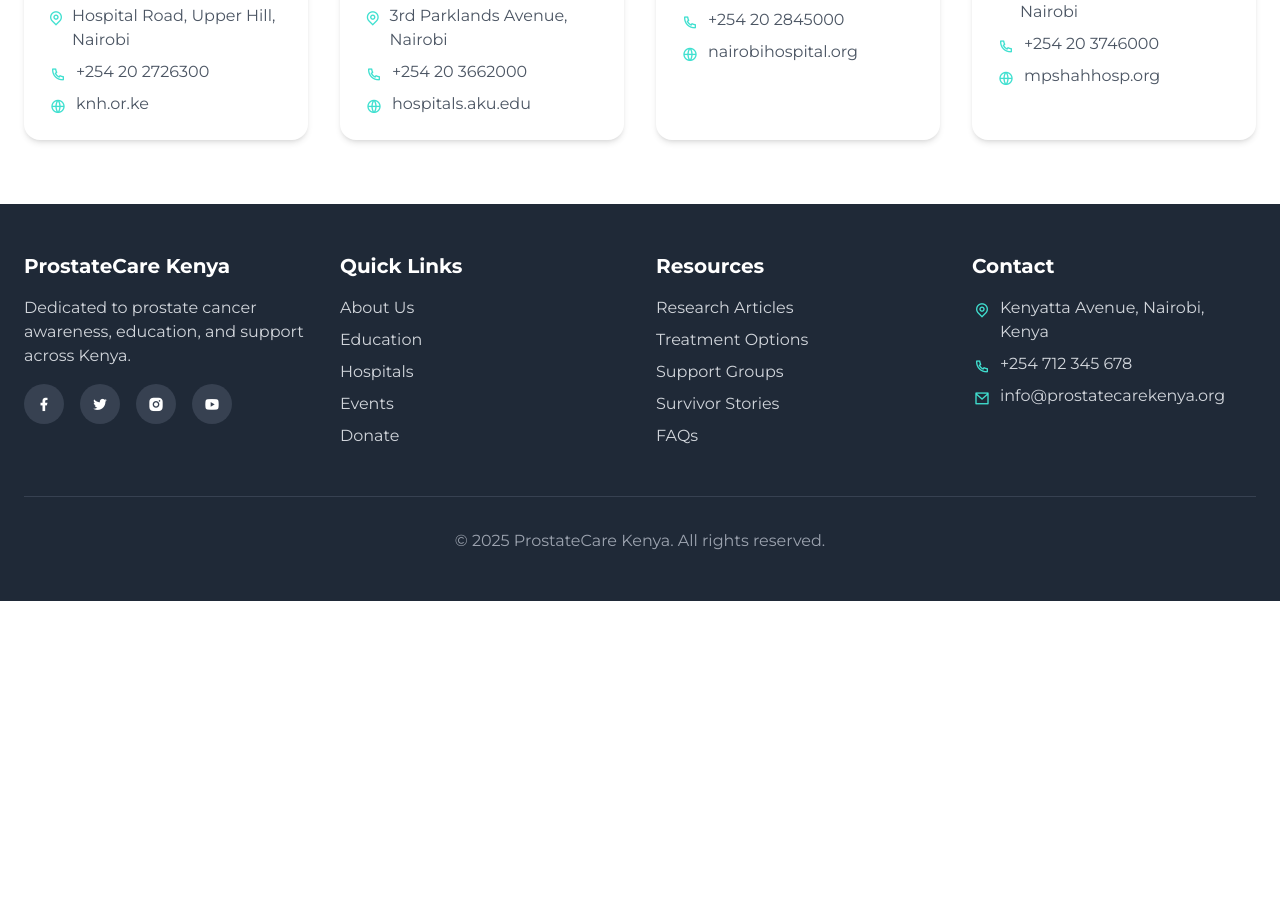
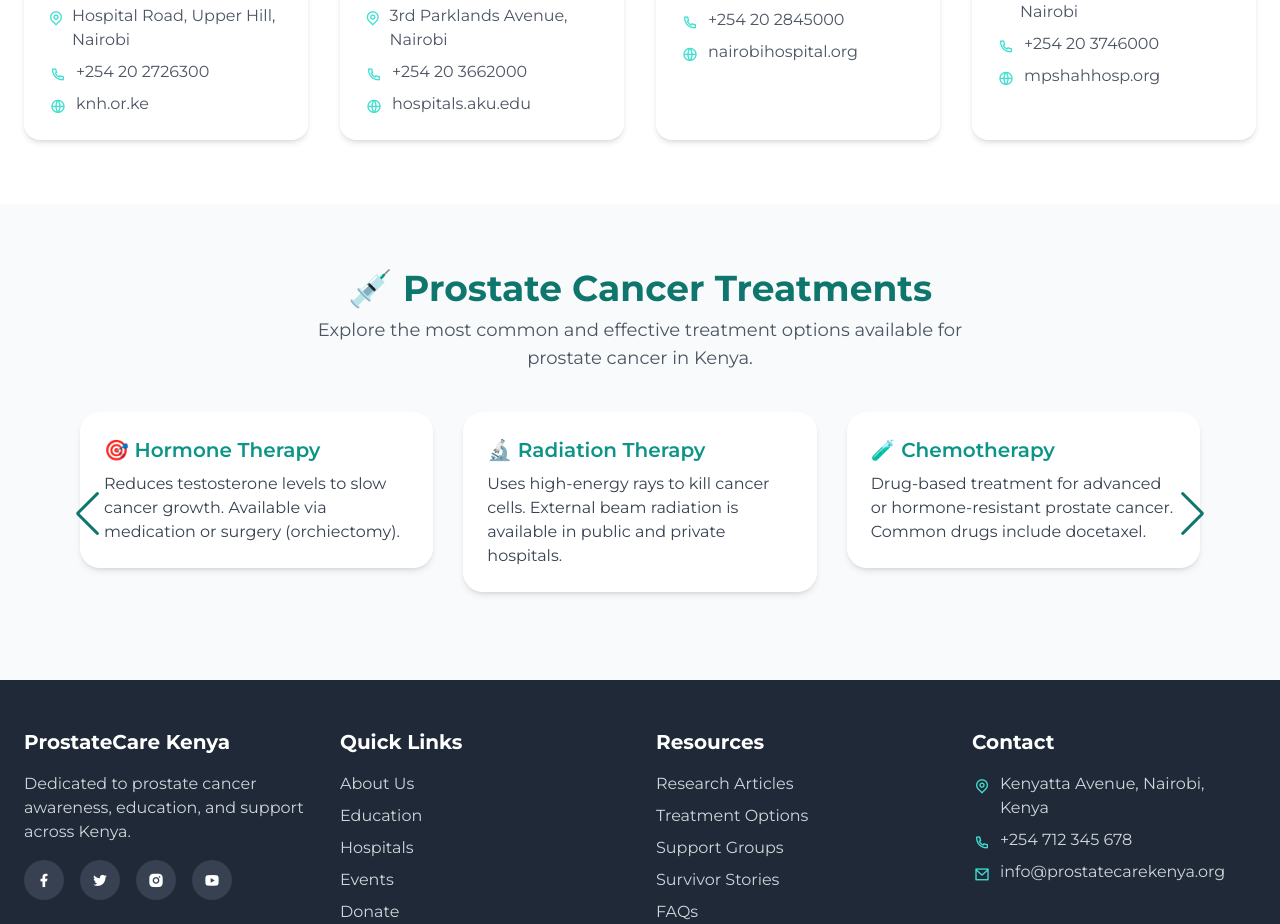
Before and after one commit to alvin-muriithi/Prostate_Cancer_KE, a PHP site: page /hospitals.php in a window 1280 px wide. Shown: the part 628-1552 px from the top of the page. Before the commit the page ends 1229 px from the top, so only its background shows below. Run offline with PHP 8.4, Linux system fonts and the light colour scheme; some libraries are stand-ins or nearby versions.

Commit message:
treatment

```diff
--- a/hospitals.php
+++ b/hospitals.php
@@ -17,6 +17,10 @@
     <link
       rel="stylesheet"
       href="https://cdnjs.cloudflare.com/ajax/libs/remixicon/4.6.0/remixicon.min.css"
+    />
+    <link
+      rel="stylesheet"
+      href="https://cdn.jsdelivr.net/npm/swiper@11/swiper-bundle.min.css"
     />
     <script src="https://cdn.tailwindcss.com/3.4.16"></script>
     <script src="https://www.gstatic.com/firebasejs/10.8.0/firebase-app-compat.js"></script>
@@ -444,6 +448,94 @@
         </div>
       </div>
     </section>
+
+
+    <!-- Treatments Section -->
+    <section class="bg-gray-50 py-16 px-6" id="treatments">
+  <div class="max-w-7xl mx-auto text-center mb-10">
+    <h2 class="text-4xl font-bold text-teal-700">💉 Prostate Cancer Treatments</h2>
+    <p class="text-gray-600 mt-2 text-lg max-w-2xl mx-auto">
+      Explore the most common and effective treatment options available for prostate cancer in Kenya.
+    </p>
+  </div>
+
+  <div class="swiper mySwiper max-w-6xl mx-auto px-4">
+    <div class="swiper-wrapper">
+      <!-- Slide 1 -->
+      <div class="swiper-slide bg-white shadow-md rounded-xl p-6">
+        <h3 class="text-xl font-semibold text-teal-600 mb-2">🎯 Hormone Therapy</h3>
+        <p class="text-gray-700">
+          Reduces testosterone levels to slow cancer growth. Available via medication or surgery (orchiectomy).
+        </p>
+      </div>
+
+      <!-- Slide 2 -->
+      <div class="swiper-slide bg-white shadow-md rounded-xl p-6">
+        <h3 class="text-xl font-semibold text-teal-600 mb-2">🔬 Radiation Therapy</h3>
+        <p class="text-gray-700">
+          Uses high-energy rays to kill cancer cells. External beam radiation is available in public and private hospitals.
+        </p>
+      </div>
+
+      <!-- Slide 3 -->
+      <div class="swiper-slide bg-white shadow-md rounded-xl p-6">
+        <h3 class="text-xl font-semibold text-teal-600 mb-2">🧪 Chemotherapy</h3>
+        <p class="text-gray-700">
+          Drug-based treatment for advanced or hormone-resistant prostate cancer. Common drugs include docetaxel.
+        </p>
+      </div>
+
+      <!-- Slide 4 -->
+      <div class="swiper-slide bg-white shadow-md rounded-xl p-6">
+        <h3 class="text-xl font-semibold text-teal-600 mb-2">🩺 Surgery (Prostatectomy)</h3>
+        <p class="text-gray-700">
+          Surgical removal of the prostate. Done as open surgery or minimally invasive laparoscopic procedures.
+        </p>
+      </div>
+
+      <!-- Slide 5 -->
+      <div class="swiper-slide bg-white shadow-md rounded-xl p-6">
+        <h3 class="text-xl font-semibold text-teal-600 mb-2">🔍 Active Surveillance</h3>
+        <p class="text-gray-700">
+          Monitors slow-growing cancer in early stages with regular checkups. Avoids immediate side effects of treatment.
+        </p>
+      </div>
+    </div>
+
+    <!-- Navigation buttons -->
+    <div class="flex justify-center mt-6 gap-6">
+      <div class="swiper-button-prev !text-teal-700"></div>
+      <div class="swiper-button-next !text-teal-700"></div>
+    </div>
+  </div>
+</section>
+
+<!-- Swiper JS -->
+<script src="https://cdn.jsdelivr.net/npm/swiper@11/swiper-bundle.min.js"></script>
+
+<script>
+  const swiper = new Swiper(".mySwiper", {
+    slidesPerView: 1,
+    spaceBetween: 30,
+    loop: true,
+    navigation: {
+      nextEl: ".swiper-button-next",
+      prevEl: ".swiper-button-prev"
+    },
+    breakpoints: {
+      640: {
+        slidesPerView: 1
+      },
+      768: {
+        slidesPerView: 2
+      },
+      1024: {
+        slidesPerView: 3
+      }
+    }
+  });
+</script>
+
     <!-- Footer -->
     <footer class="bg-gray-800 text-white py-12">
       <div class="container mx-auto px-6">
```
